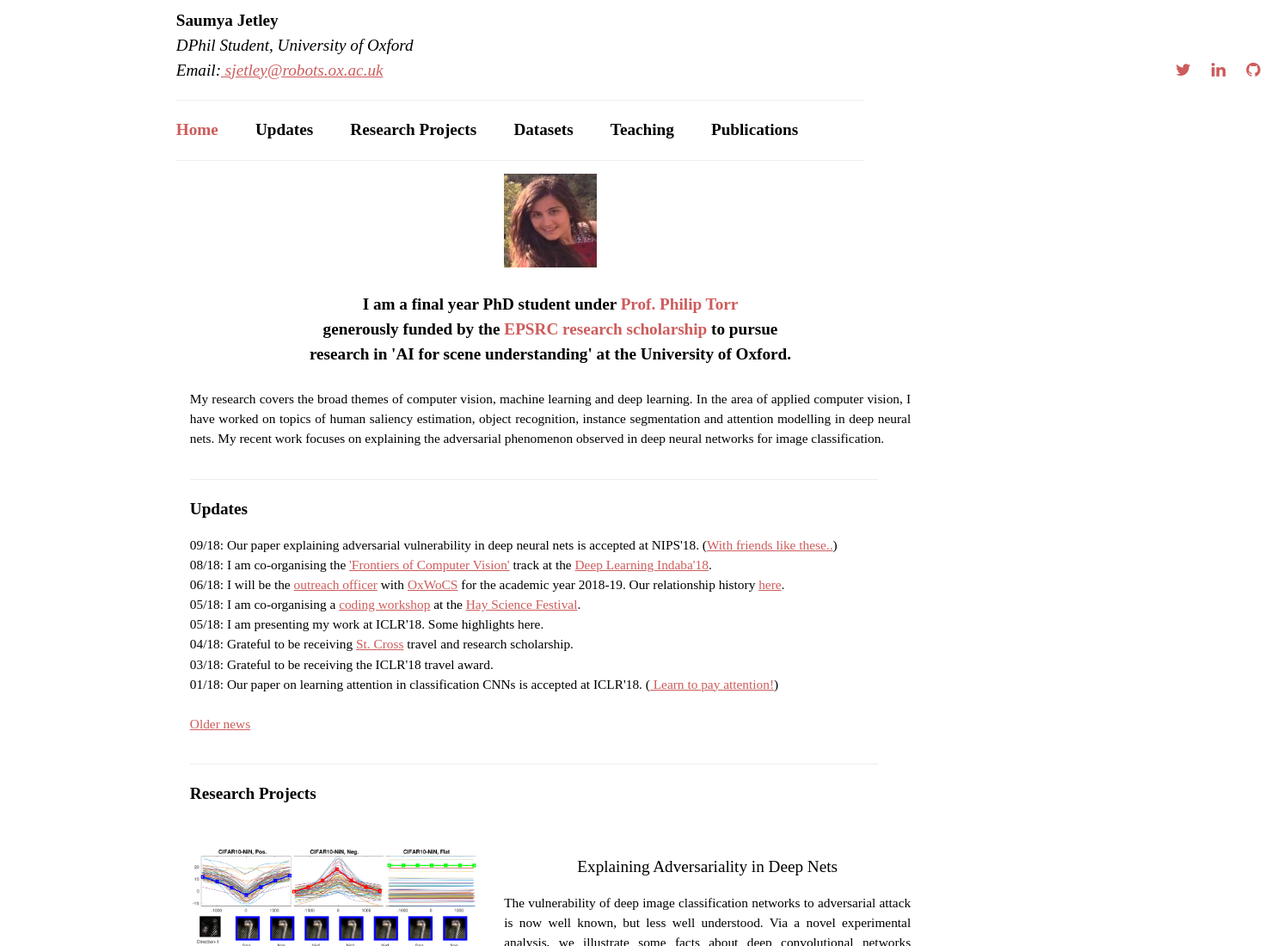
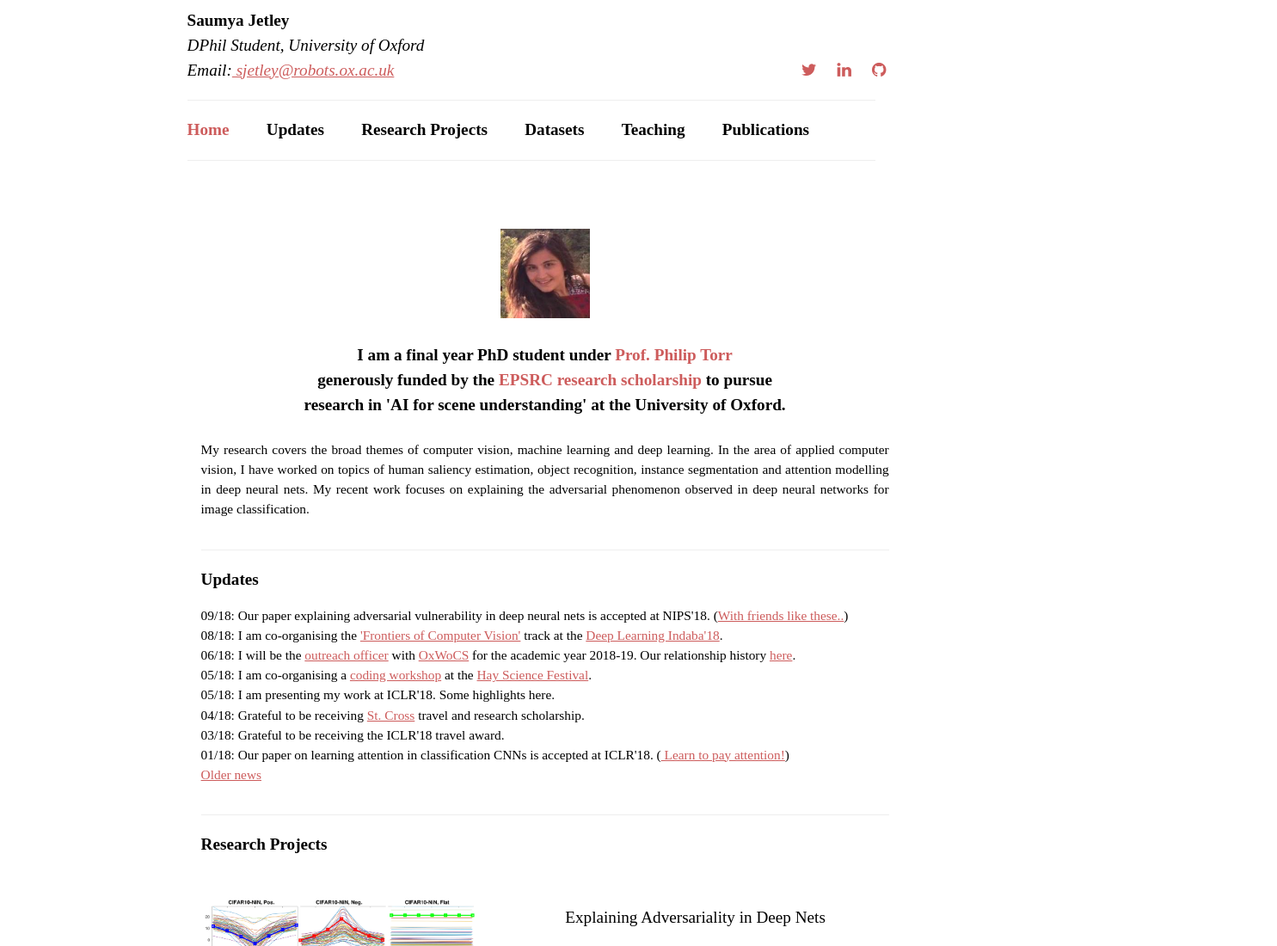
Before and after one commit to saumya-jetley/saumya-jetley-legacy-github-io, a plain HTML site: page index.html in a window 1280 px wide. Shown: the top 1100 px of the page at 86% size, 1485 px wide, since content can reach past the window. Drawn offline with nearby package versions, Linux system fonts and the light colour scheme.

Commit message:
added more space in the wider version so that when we go to less wide versions the text/material doesnt go under the fixed banner

```diff
--- a/index.html
+++ b/index.html
@@ -21,20 +21,23 @@ and has been modified for purpose.-->
 .w3-sidebar a {font-family: "Times New Roman", cursive}
 body,h1,h2,h3,h4,h5,h6,.w3-wide {font-family: "Times New Roman", cursive}
 
+.navbar1 {
+  position: fixed;
+  top: 0;
+  margin-left: 17vw
+}
+
+.navbar2 {
+  position: relative;
+  margin-left: 17vw;
+  margin-top: 20vw;
+}
+
 .sidemenu-link{
   display: block;
   visibility: hidden;
-}
-
-.navbar1 {
   position: absolute;
-  top: 0;
-}
-
-.navbar2 {
-  overflow: hidden;
-  position: relative;
-  top: 0;
+  margin-top: -20vw;
 }
 
 /* unvisited link */
@@ -66,14 +69,13 @@ a.sidemenu:hover {
 a.sidemenu.onView {
     color: Indianred;
 }
-
 </style>
 </head>
-<body class="w3-content" style="max-width:68vw">
 
+<body>
 <!-- Sidebar/menu -->
 <!--<nav class="w3-bar w3-bar-block w3-white w3-collapse w3-top" style="z-index:3;width:235px;margin-left:-100px" id="mySidebar">-->
-<div class="navbar1 w3-bar w3-white" style="max-width:100vw;">
+<div class="navbar1 w3-bar w3-white" style="max-width:65vw; z-index: 1">
   <!--<div class="w3-container w3-display-container w3-padding-16">-->
     <h5 style="font-size:1.5vw"><b>Saumya Jetley</b><br />
     <i>DPhil Student, University of Oxford</i><br /><i>Email:<a href="mailto:sjetley@robots.ox.ac.uk"> sjetley@robots.ox.ac.uk</i></a>
@@ -101,11 +103,9 @@ a.sidemenu.onView {
 
 
 <!-- !PAGE CONTENT! -->
-  <div class="navbar2" style="max-width:100vw;margin-top:15vw">
-
+  <div class="navbar2" style="max-width:65vw; z-index: 0">
   <!-- Push down content on small screens -->
   <!--<div class="w3-hide-large" style="margin-top:83px"></div>-->
-
 
 <!-- -------Home------- -->
 
@@ -155,7 +155,6 @@ a.sidemenu.onView {
     03/18: Grateful to be receiving the ICLR'18 travel award.<br />
     01/18: Our paper on learning attention in classification CNNs is accepted at ICLR'18.
     (<a href="https://openreview.net/forum?id=HyzbhfWRW"> Learn to pay attention!</a>) <br/>
-    <br/>
     <a href='./news/about.html'>Older news</a>
     </p>
   </header>
--- a/website.js
+++ b/website.js
@@ -7,7 +7,7 @@ $(document).ready(function() {
   $(sections).each(function(){
     var divPosition = $(this).offset().top;
     //the -1 is so that it includes the div 1px before the div leave the top of the window.
-    if( x > divPosition + 1 ){
+    if( x > divPosition + (document.documentElement.clientWidth)/500 ){
       currentSection = $(this);
     }
 
@@ -25,7 +25,7 @@ $(document).ready(function() {
     $(sections).each(function(){
       var divPosition = $(this).offset().top;
       //the -1 is so that it includes the div 1px before the div leave the top of the window.
-      if( divPosition - 1 < currentScroll ){
+      if( divPosition - (document.documentElement.clientWidth)/500 < currentScroll ){
         currentSection = $(this);
       }
 
```
